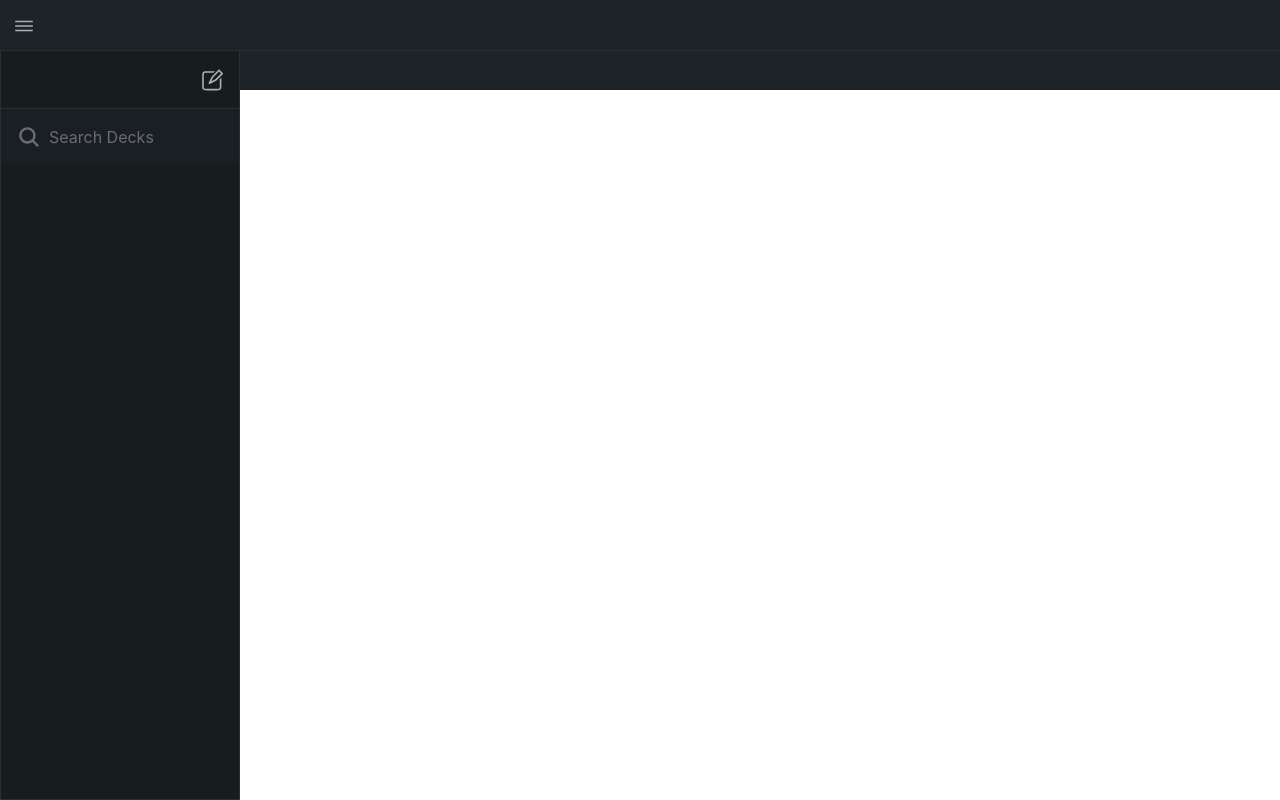
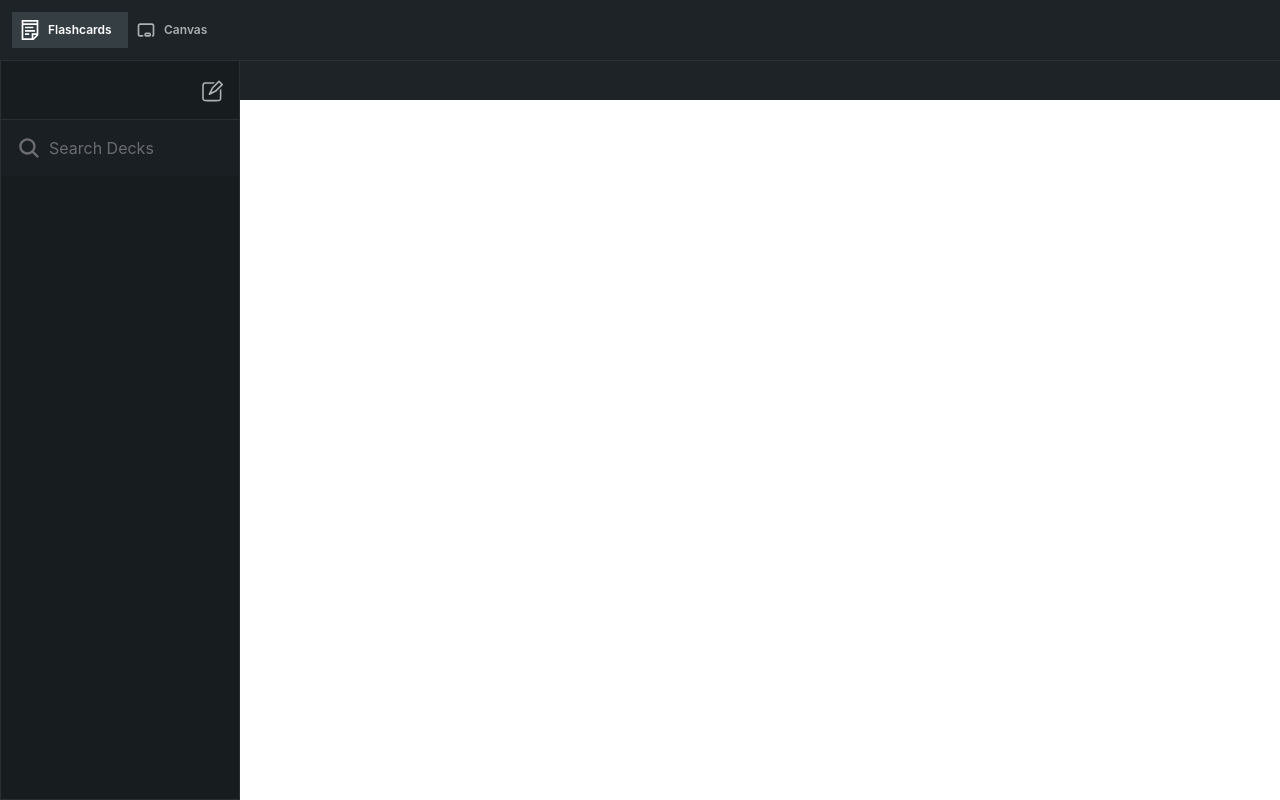
Before and after one commit to joao-miguel8/SuperNotes, a React (Vite) app: page /flashcards in a window 1280 px wide. Built offline with nearby package versions, Linux system fonts and the light colour scheme.

Commit message:
Change Header.tsx / NavMenu.tsx markup/styling
- Remove isSideNavClosed state variable
- Remove NavMenu props
- Remove navigationMenu All tags and trash nav items
- Remove side menu parent wrapper
- Remove Header props for open/close nav menu functionality

```diff
--- a/src/components/NavMenu.tsx
+++ b/src/components/NavMenu.tsx
@@ -3,12 +3,10 @@ import classNames from "classnames";
 import { useState } from "react";
 import { IconType } from "react-icons";
 import { TbChalkboard } from "react-icons/tb";
-import { FaRegTrashAlt } from "react-icons/fa";
 import { GrNotes } from "react-icons/gr";
-import { TiTag } from "react-icons/ti";
 import { Link, useLocation } from "react-router-dom";
 
-function NavMenu({ setIsSideNavClosed }: { setIsSideNavClosed: (bool: boolean) => void }) {
+function NavMenu() {
 	const routeLocation = useLocation();
 
 	type NavigationMenuItemType = {
@@ -20,19 +18,17 @@ function NavMenu({ setIsSideNavClosed }: { setIsSideNavClosed: (bool: boolean) =
 	const navigationMenu: NavigationMenuItemType[] = [
 		{ title: "Flashcards", path: "/flashcards", icon: GrNotes },
 		{ title: "Canvas", path: "/canvas", icon: TbChalkboard },
-		{ title: "All Tags", path: "", icon: TiTag },
-		{ title: "Trash", path: "", icon: FaRegTrashAlt },
 	];
 	const [currentPage] = useState(routeLocation.pathname);
 
 	return (
-		// side menu wrapper
-		<div onMouseLeave={() => setIsSideNavClosed(false)} className="h-fit max-w-60 w-40 top-8 left-6 absolute z-40 bg-[#1D2327] rounded-lg overflow-clip">
+		<>
 			{/* side menu container */}
 			<div className="max-w-60 h-full">
 				{/* nav list  */}
-				<nav className="flex flex-col h-full">
-					<ul className="mt-4 flex flex-col text-[#F6F9F8]">
+				<nav className="flex">
+					{/* flex flex-col */}
+					<ul className="flex text-[#F6F9F8]">
 						{navigationMenu.map((navItem: NavigationMenuItemType) => {
 							const currentlyChosenMenuItem = navItem.path === currentPage;
 							return (
@@ -47,7 +43,7 @@ function NavMenu({ setIsSideNavClosed }: { setIsSideNavClosed: (bool: boolean) =
 					</ul>
 				</nav>
 			</div>
-		</div>
+		</>
 	);
 }
 
--- a/src/layouts/Header.tsx
+++ b/src/layouts/Header.tsx
@@ -1,16 +1,11 @@
-import { IoIosMenu } from "react-icons/io";
 import NavMenu from "../components/NavMenu";
-import { Icon } from "@chakra-ui/react";
 
-function Header({ isSideNavClosed, setIsSideNavClosed }: { isSideNavClosed: boolean; setIsSideNavClosed: () => void }) {
+function Header() {
 	return (
 		<header className="p-3 sticky z-40 top-0 bg-[#1D2327]">
 			<div className="relative">
-				<button onClick={() => setIsSideNavClosed()}>
-					<Icon as={IoIosMenu} color={"#ADB0B1"} boxSize={6} />
-				</button>
 				{/* menu */}
-				{isSideNavClosed && <NavMenu setIsSideNavClosed={setIsSideNavClosed} />}
+				<NavMenu />
 			</div>
 		</header>
 	);
--- a/src/pages/FlashCardsPage.tsx
+++ b/src/pages/FlashCardsPage.tsx
@@ -12,7 +12,6 @@ function FlashCardsPage() {
 	const [searchQuery, setSearchQuery] = useState("");
 	const [decks, setDecks] = useState<DeckType[]>([]);
 	const [currentDeckIndex, setCurrentDeckIndex] = useState(-1);
-	const [isSideNavClosed, setIsSideNavClosed] = useState(false);
 	const [showAddNewDeckModal, setShowAddNewDeckModal] = useState(false);
 
 	const querySearchDeckList = decks.filter(deck => deck.name.includes(searchQuery));
@@ -27,7 +26,7 @@ function FlashCardsPage() {
 			<div className="flex flex-col h-full">
 				<div>
 					{/* page header | menu btn */}
-					<Header isSideNavClosed={isSideNavClosed} setIsSideNavClosed={() => setIsSideNavClosed(!isSideNavClosed)} />
+					<Header />
 				</div>
 				{/* Decks preview list wrapper */}
 				<div className="flex h-full">
```
